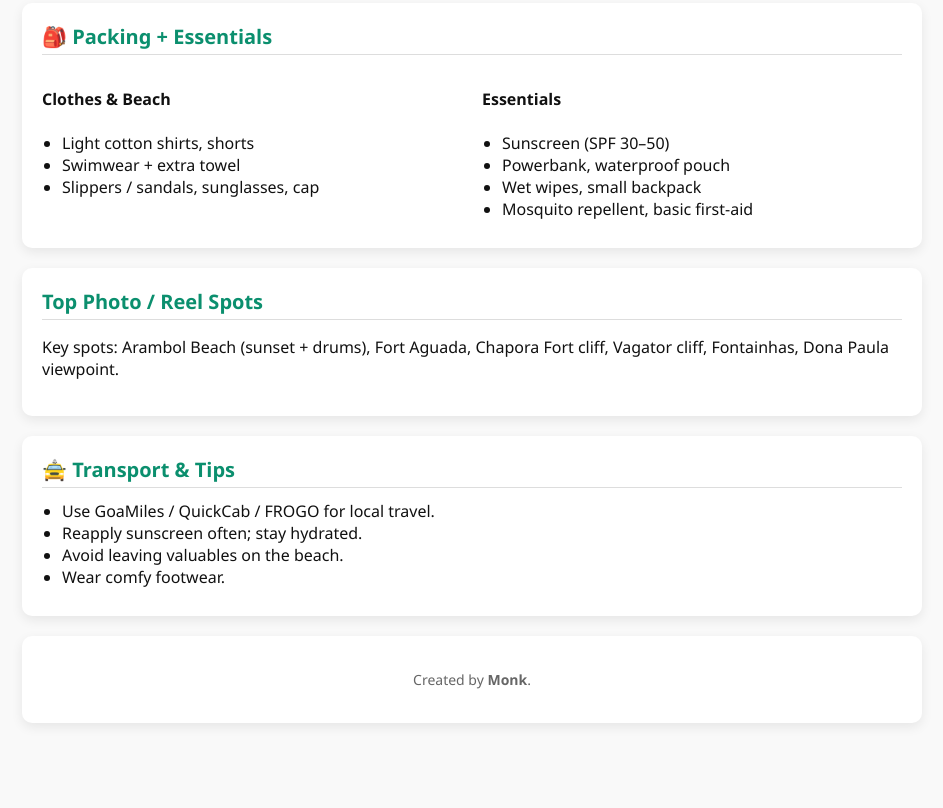
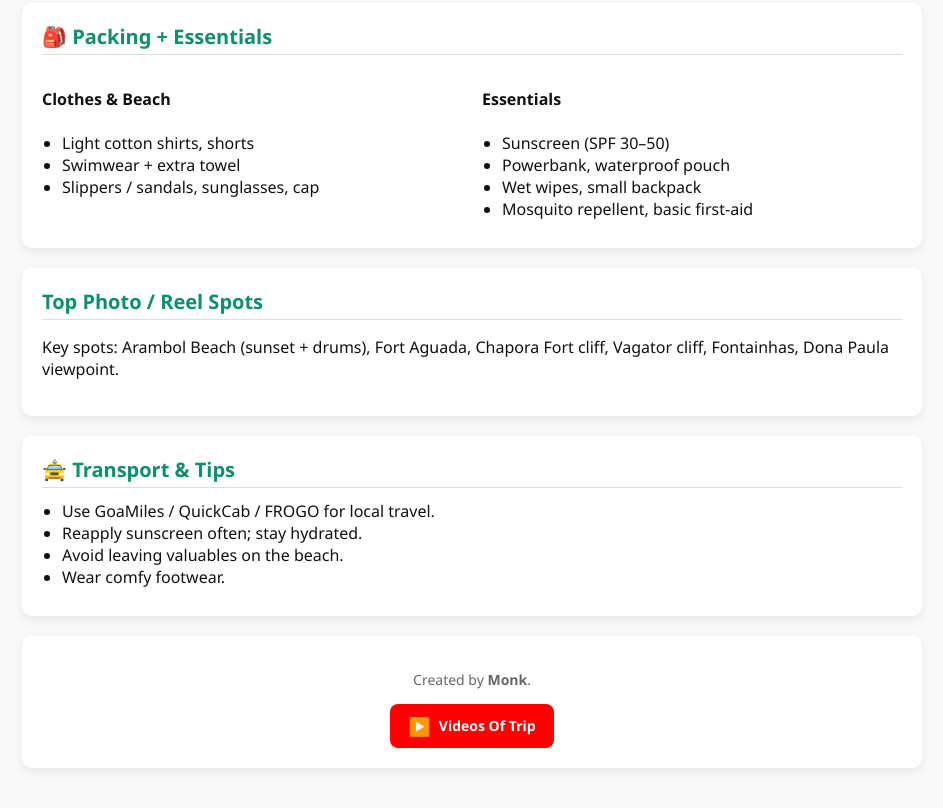
Before and after one commit to travellermonk/goa, a plain HTML site: page index.html in a window 1280 px wide. Shown: the part 1221-2029 px from the top of the page, without its empty margins (168-1111 px from the left). Before the commit the page ends 1984 px from the top, so only its background shows below. Drawn offline with Linux system fonts and the light colour scheme.

Commit message:
Add YouTube link to footer in index.html
Added a footer link to YouTube channel for trip videos.

```diff
--- a/index.html
+++ b/index.html
@@ -205,7 +205,12 @@
 
     <footer class="card">
       <p>Created by <strong>Monk</strong>.</p>
-    </footer>
+    <p><div style="margin-top:15px; text-align:center;">
+  <a href="https://www.youtube.com/@RealTravellerMonk" target="_blank" style="display:inline-flex; align-items:center; gap:8px; background:#ff0000; color:#fff; padding:10px 18px; border-radius:8px; text-decoration:none; font-weight:600;">
+    <span style="font-size:18px;">▶️</span> Videos Of Trip
+  </a>
+</div>
+</footer>
   </div>
 </body>
 </html>
```
